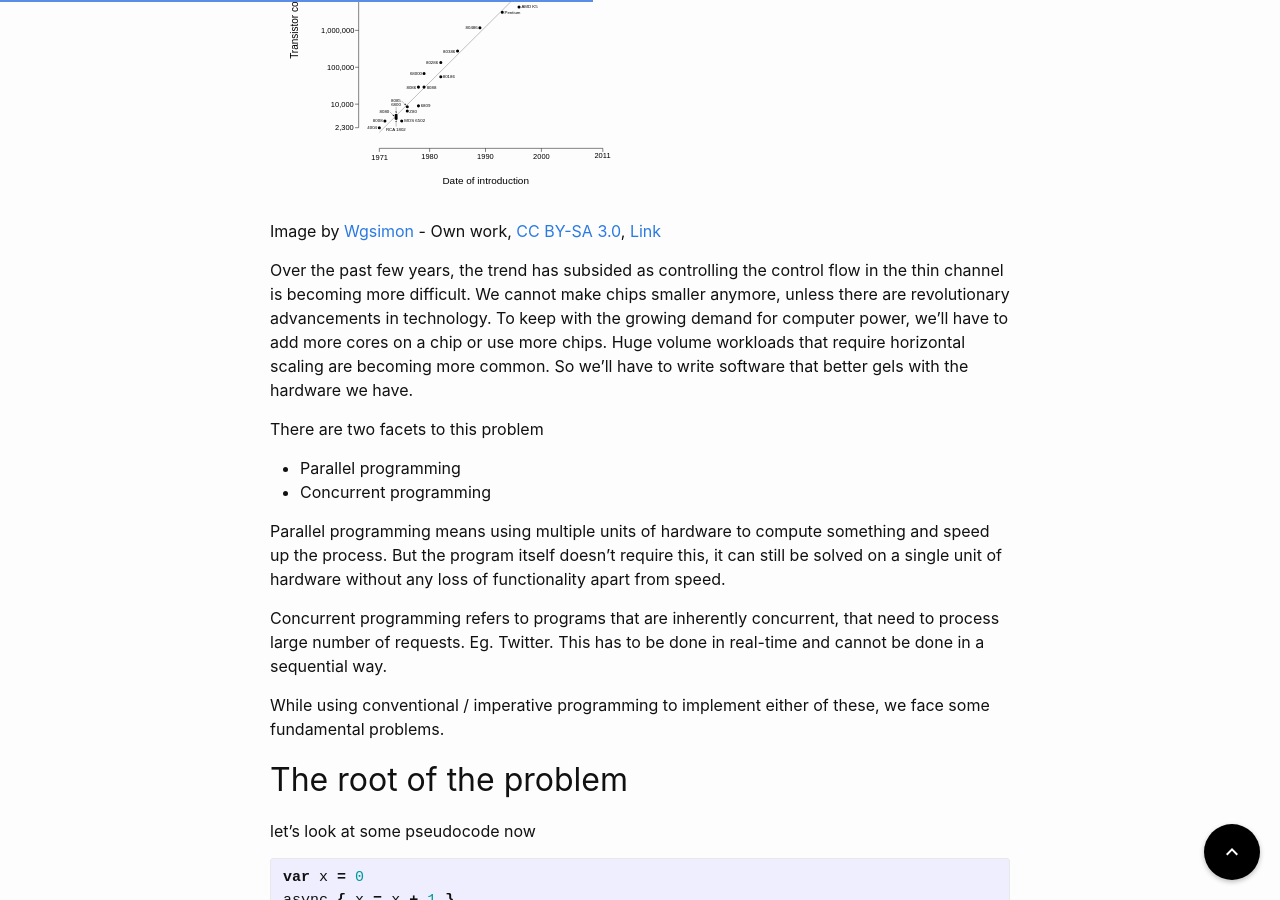
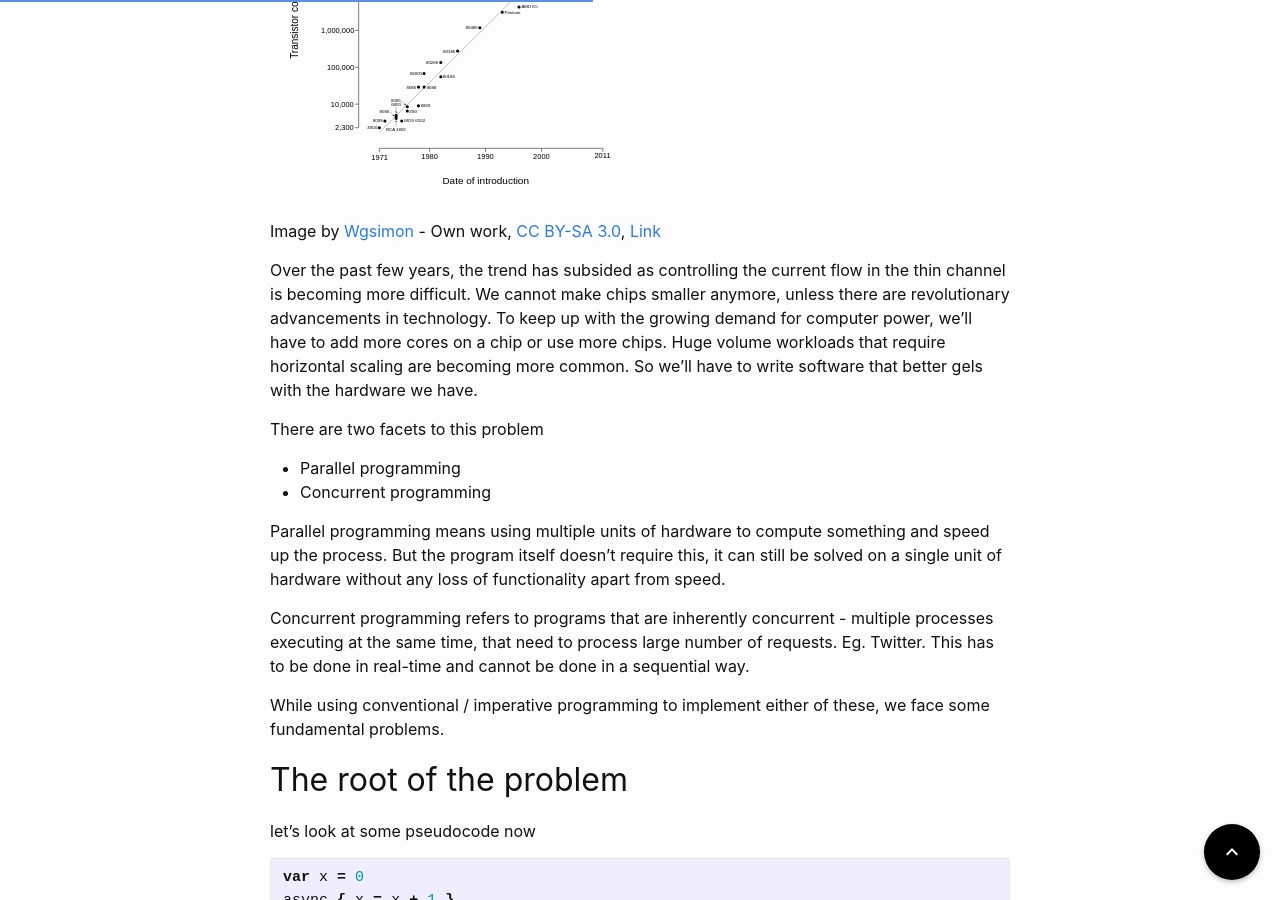
Before and after one commit to sreekarchigurupati/EarthBug.github.io, a Jekyll site: the page built from _posts/2019-05-28-return-of-functional-programming.md, in a window 1280 px wide and 900 px high, scrolled down 2379 px. Built offline with Jekyll 4.4.1, drawn with Linux system fonts in a browser that asks for light colours.

Commit message:
Update 2019-05-28-return-of-functional-programming.md
Minor fixes

```diff
--- a/_posts/2019-05-28-return-of-functional-programming.md
+++ b/_posts/2019-05-28-return-of-functional-programming.md
@@ -36,7 +36,7 @@ It's time to remember a legend. [Gordon Moore](https://en.wikipedia.org/wiki/Gor
 
 Image by <a href="//commons.wikimedia.org/wiki/User:Wgsimon" title="User:Wgsimon">Wgsimon</a> - <span class="int-own-work" lang="en">Own work</span>, <a href="https://creativecommons.org/licenses/by-sa/3.0" title="Creative Commons Attribution-Share Alike 3.0">CC BY-SA 3.0</a>, <a href="https://commons.wikimedia.org/w/index.php?curid=15193542">Link</a>
 
-Over the past few years, the trend has subsided as controlling the control flow in the thin channel is becoming more difficult. We cannot make chips smaller anymore, unless there are revolutionary advancements in technology. To keep with the growing demand for computer power, we'll have to add more cores on a chip or use more chips. Huge volume workloads that require horizontal scaling are becoming more common. So we'll have to write software that better gels with the hardware we have.
+Over the past few years, the trend has subsided as controlling the current flow in the thin channel is becoming more difficult. We cannot make chips smaller anymore, unless there are revolutionary advancements in technology. To keep up with the growing demand for computer power, we'll have to add more cores on a chip or use more chips. Huge volume workloads that require horizontal scaling are becoming more common. So we'll have to write software that better gels with the hardware we have.
 
 
 There are two facets to this problem
@@ -45,7 +45,7 @@ There are two facets to this problem
 
 Parallel programming means using multiple units of hardware to compute something and speed up the process. But the program itself doesn't require this, it can still be solved on a single unit of hardware without any loss of functionality apart from speed.
 
-Concurrent programming refers to programs that are inherently concurrent, that need to process large number of requests. Eg. Twitter. This has to be done in real-time and cannot be done in a sequential way.
+Concurrent programming refers to programs that are inherently concurrent - multiple processes executing at the same time, that need to process large number of requests. Eg. Twitter. This has to be done in real-time and cannot be done in a sequential way.
 
 While using conventional / imperative programming to implement either of these, we face some fundamental problems.
 ## The root of the problem
```
